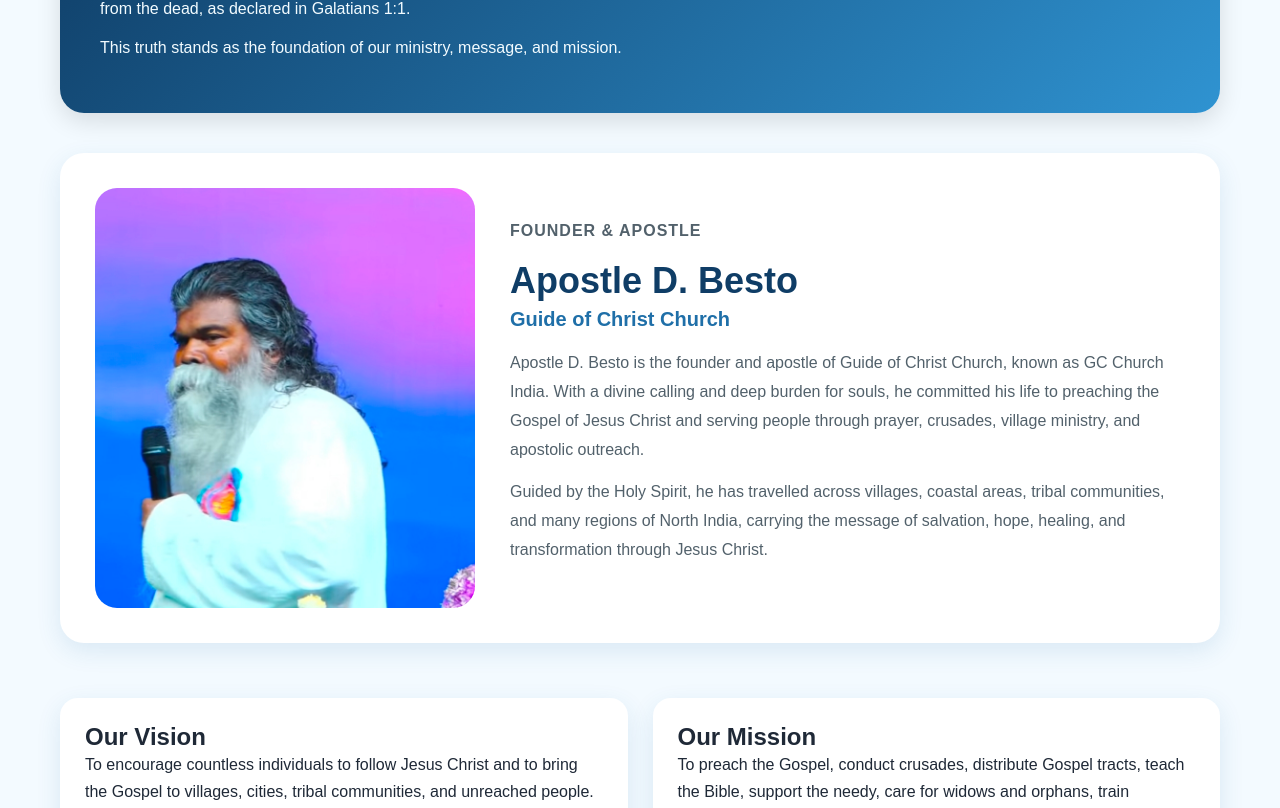
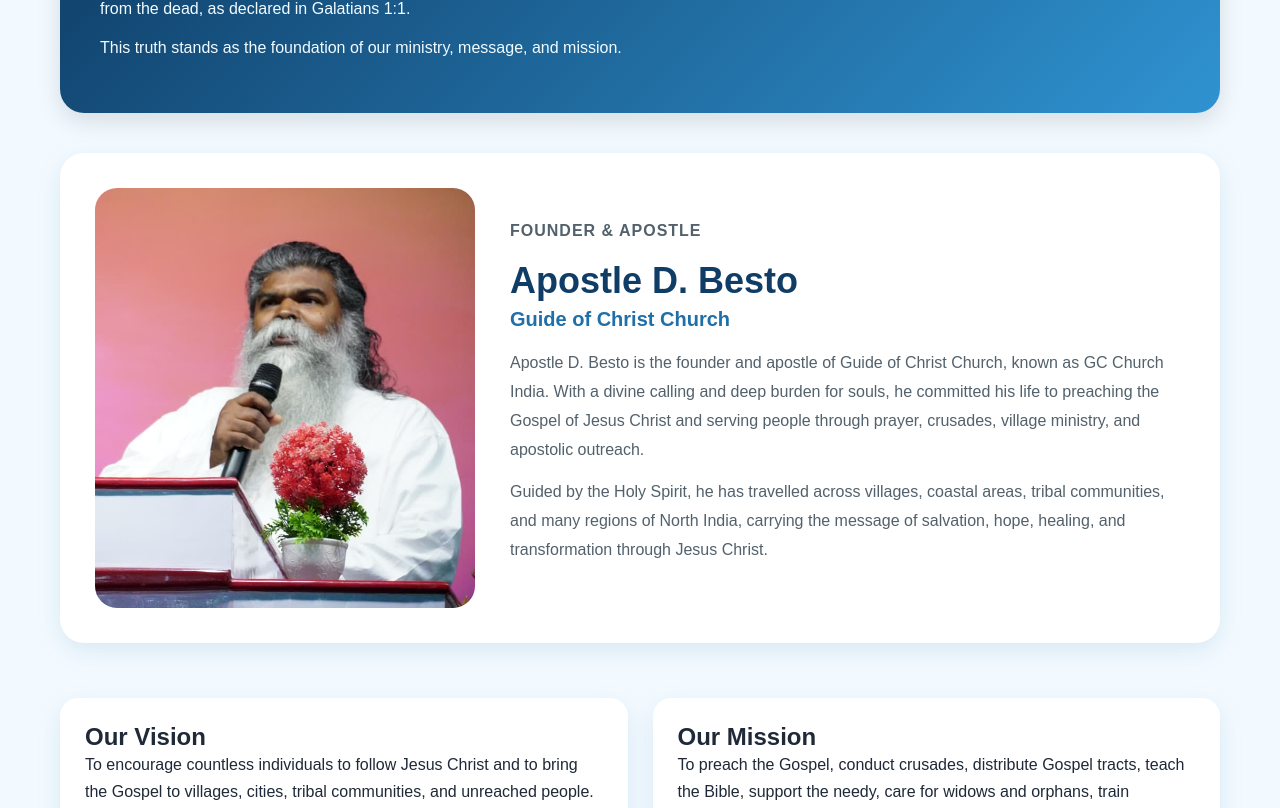
Before and after one commit to hillaryyjohnn/gc-church-india, a React (Vite) app: page /about in a window 1280 px wide. Shown: the part 467-1275 px from the top of the page. Built offline with nearby package versions, Linux system fonts and the light colour scheme.

Commit message:
changes - 6

```diff
--- a/src/pages/About.jsx
+++ b/src/pages/About.jsx
@@ -60,7 +60,7 @@ function About() {
       {/* Founder Section */}
       <div className="founder-section">
         <div className="founder-image">
-          <img src="/images/apostle-besto-1.jpeg" alt="Apostle D. Besto" />
+          <img src="/images/apostle-besto-abt.jpeg" alt="Apostle D. Besto" />
         </div>
 
         <div className="founder-content">
```
Also changed, not shown: public/images/apostle-besto-abt.jpeg (added).
